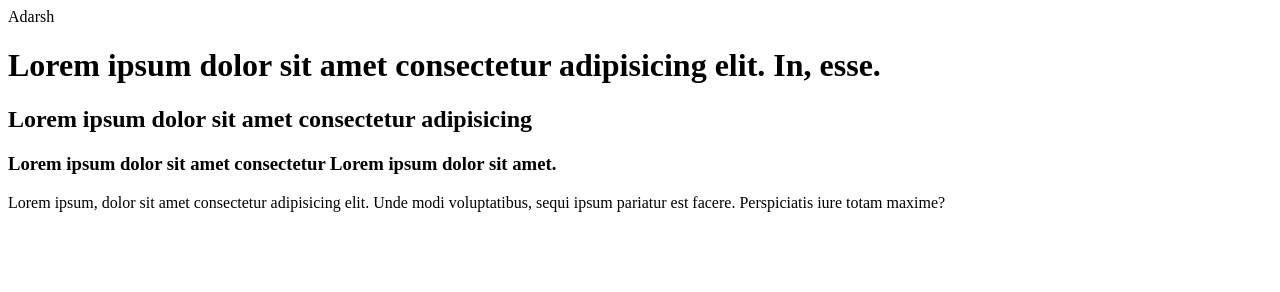
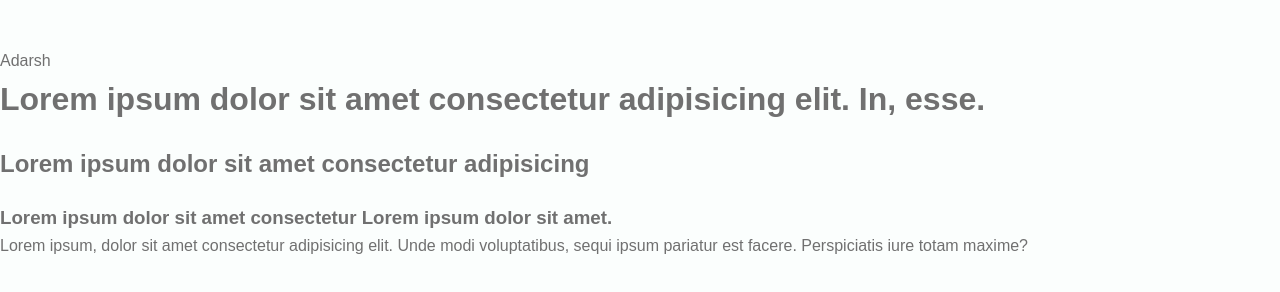
Before and after one commit to SahilVishwakarma25/practice-web-site, a plain HTML site: page index.html in a window 1280 px wide. Drawn offline with Linux system fonts and the light colour scheme.

Commit message:
media queries for fonts

```diff
--- a/assets/css/main.css
+++ b/assets/css/main.css
@@ -17,8 +17,65 @@
   --h1-fontsize:1.5rem;
   --h2-fontsize:1.25rem;
   --h3-fontsize:1rem;
-  --noraml-fontsize
+  --noraml-fontsize:.938rem;
+  --small-font-size:.813rem;
+  --samller-font-size:.75rem;
 
-
-;
+  /*--- font weight----*/
+  --font-medium:500;
+  --font-semi-bold:600;
+  /*------ margeness-----*/
+  --mb-1:.5rem;
+  --mb-2:1rem;
+  --mb-1:1.5rem;
+  --mb-2:2rem;
+  --mb-1:2.5rem;
+  --mb-2:3rem;
+  /*----z-index----*/
+  --z-tooltip:10;
+  --z-fixed:100;
 }
+@media screen and (min-width:768px){
+  :root{
+    --biggest-fontsize:4rem;
+    --h1-fontsize:2.25rem;
+    --h2-fontsize:1.5rem;
+    --h3-fontsize:1.25rem;
+    --noraml-fontsize:1rem;
+    --small-font-size:.875rem;
+    --samller-font-size:.813rem;
+  }
+}
+*,::befor,::after{
+  box-sizing:border-box;
+}
+html{
+  scroll-behavior: smooth;
+}
+body{
+  margin: var(--headder-hight)0 0 0;
+  font-family: var(--body-font);
+  font-size: var(--noraml-fontsize);
+  background-color: var(--body-color);
+  color:var(--text-color);
+  line-height: 1.6;
+}
+h1,h1,h3,p,ul{
+  margin: 0;
+}
+ul{
+  padding: 0;
+  list-style:none ;
+}
+a{
+  text-decoration: none;
+}
+img{
+  max-width: 100%;
+  height: auto;
+}
+/*=====variable Dark theme===*/
+/*===button Dark light===*/
+/*====class css====*/
+/*====layout=====*/
+/*nav*/
```
Also changed, not shown: adarsh.txt (deleted).
